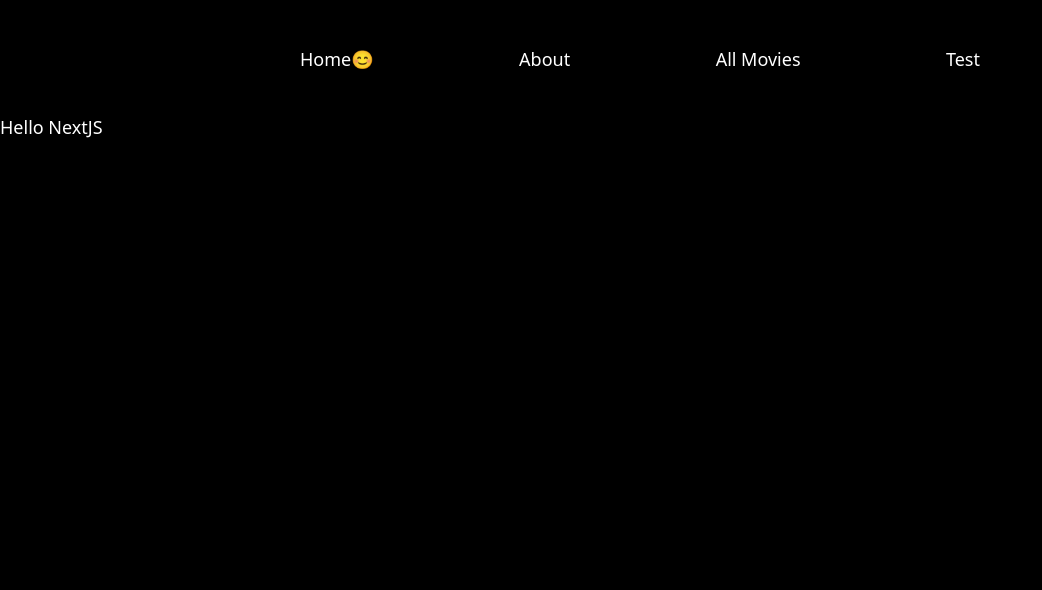
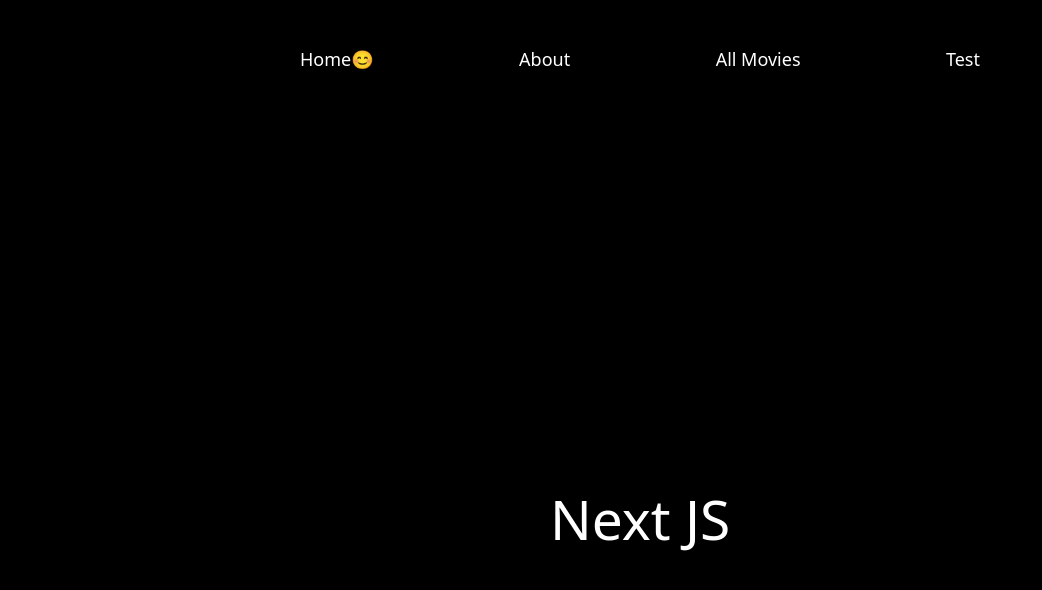
Before and after one commit to GuardJo/nextjs-practice, a Next.js app: page / in a window 1280 px wide. Shown: the top 590 px of the page, without its empty margins (0-1042 px from the left). Built offline with nearby package versions, Linux system fonts and the light colour scheme.

Commit message:
[nextjs-practice] 홈, about 페이지 내 스타일 구성
- home, about page 에 대한 스타일 부여

```diff
--- /dev/null
+++ b/app/(home)/home.module.css
@@ -0,0 +1,15 @@
+.home {
+    display: flex;
+    place-content: center;
+}
+
+.home div {
+    display: flex;
+    flex-direction: column;
+    place-content: center;
+    min-height: 100vh;
+}
+
+.home h2 {
+    font-size: 55px;
+}
--- a/app/(home)/page.tsx
+++ b/app/(home)/page.tsx
@@ -1,3 +1,5 @@
+import styles from './home.module.css'
+
 import { Metadata } from 'next';
 
 export const metadata: Metadata = {
@@ -6,8 +8,10 @@ export const metadata: Metadata = {
 
 export default () => {
     return (
-        <div>
-            <h2>Hello NextJS</h2>
+        <div className={styles.home}>
+            <div>
+                <h2>Next JS</h2>
+            </div>
         </div>
     );
 };
--- a/app/about/page.tsx
+++ b/app/about/page.tsx
@@ -1,3 +1,5 @@
+import styles from "./about.module.css"
+
 import { Metadata } from "next";
 
 export const metadata: Metadata = {
@@ -6,7 +8,7 @@ export const metadata: Metadata = {
 
 export default () => {
     return (
-        <div>
+        <div className={styles.about}>
             <h1> About... </h1>
         </div>
     );
```
Also changed, not shown: app/about/about.module.css (added, +15 -0 lines).
